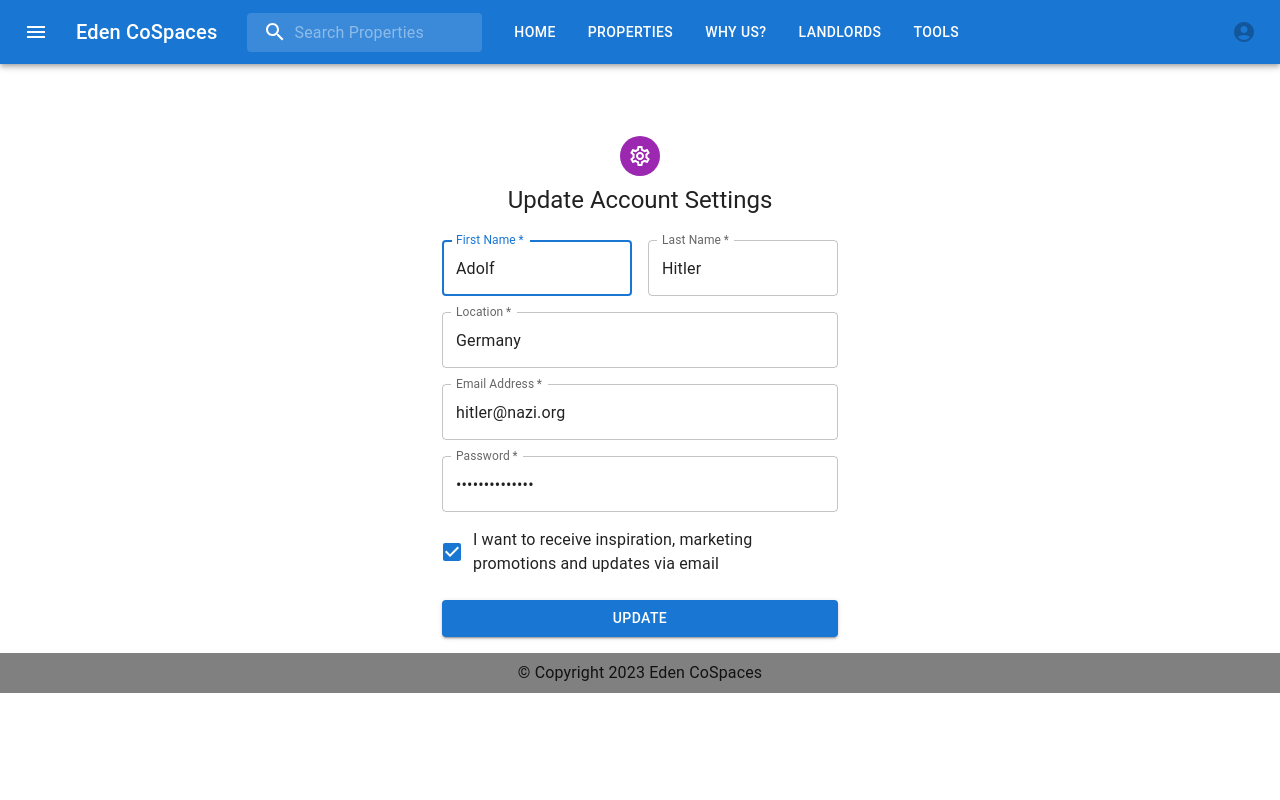
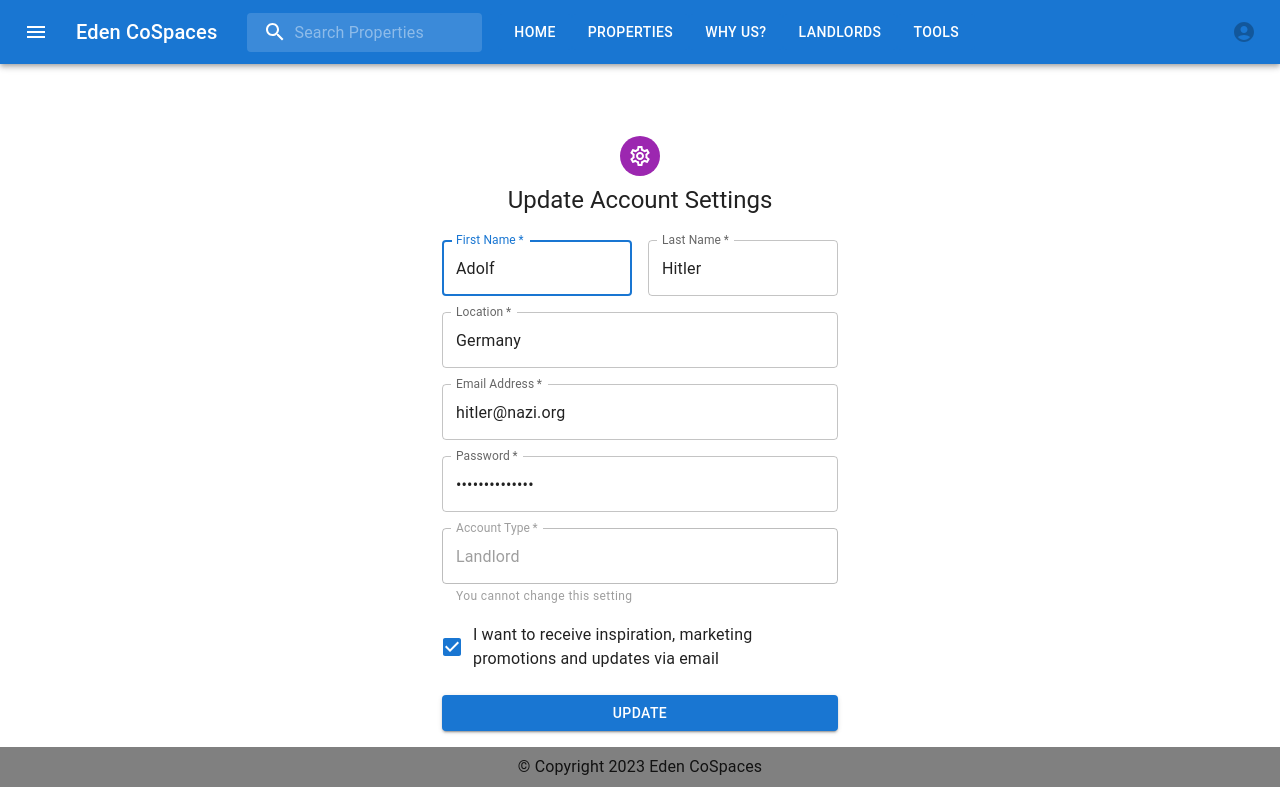
Before and after one commit to leekayden/coliving, a React (Create React App) app: page /settings in a window 1280 px wide. Built offline with nearby package versions, Linux system fonts and the light colour scheme.

Commit message:
added location field only

```diff
--- a/src/components/Settings.tsx
+++ b/src/components/Settings.tsx
@@ -13,7 +13,7 @@ import { createTheme, ThemeProvider } from "@mui/material/styles";
 import Footer from "./Footer";
 import NavBar from "./NavBar";
 import SettingsOutlinedIcon from "@mui/icons-material/SettingsOutlined";
-import { fName, lName, location, email, password } from "../global/data";
+import { fName, lName, location, email, password, isLandlordAccount } from "../global/data";
 
 const theme = createTheme();
 
@@ -112,6 +112,19 @@ export default function SignUp() {
                   />
                 </Grid>
                 <Grid item xs={12}>
+                  <TextField
+                    required
+                    fullWidth
+                    disabled
+                    name="account-type"
+                    label="Account Type"
+                    type="account-type"
+                    id="account-type"
+                    helperText="You cannot change this setting"
+                    defaultValue={isLandlordAccount ? "Landlord" : "Tenant"}
+                  />
+                </Grid>
+                <Grid item xs={12}>
                   <FormControlLabel
                     control={
                       <Checkbox
```
